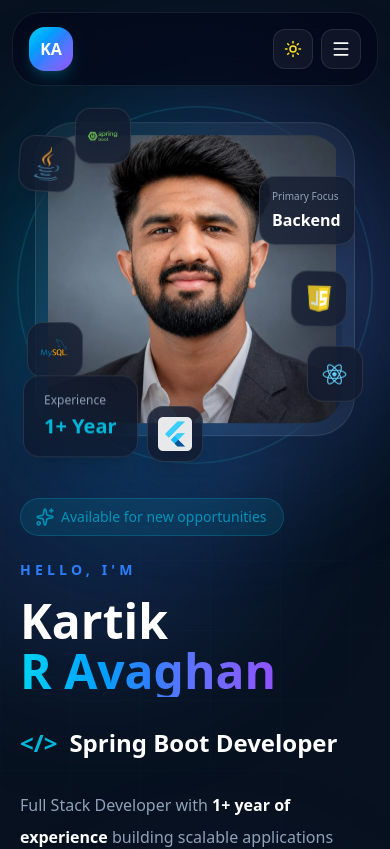
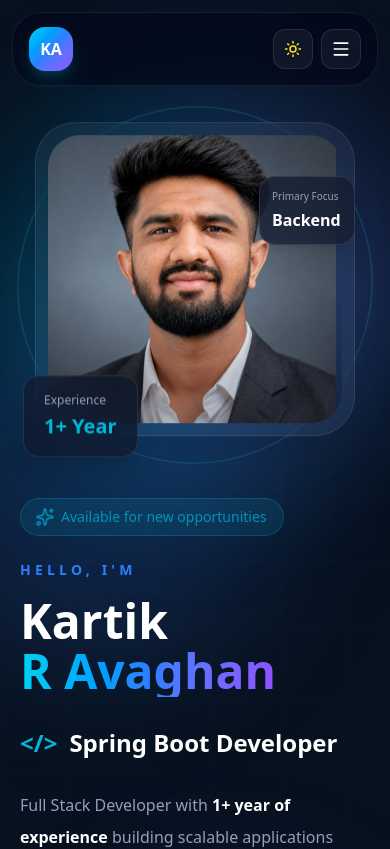
Before and after one commit to Kartik-Avaghan/portfolio, a React (Vite) app: page / in a window 390 px wide. Shown: the top 849 px of the page. Built offline with nearby package versions, Linux system fonts and the light colour scheme.

Commit message:
icond hide for sm

```diff
--- a/src/App.jsx
+++ b/src/App.jsx
@@ -1591,7 +1591,7 @@ function HeroProfile({
       {FLOATING_TECH.map((tech) => (
         <motion.div
           key={tech.name}
-          className={`absolute z-20 ${tech.className}`}
+          className={`absolute z-20 hidden sm:block ${tech.className}`}
           animate={
             shouldReduceMotion
               ? {}
@@ -1608,7 +1608,7 @@ function HeroProfile({
           }}
         >
           <div
-            className={`flex h-14 w-14 items-center justify-center rounded-2xl border p-2.5 shadow-xl backdrop-blur-xl sm:h-16 sm:w-16 ${
+            className={`flex  h-14 w-14 items-center justify-center rounded-2xl border p-2.5 shadow-xl backdrop-blur-xl sm:h-16 sm:w-16 ${
               darkMode
                 ? "border-white/10 bg-slate-900/75"
                 : "border-white bg-white/85"
```
